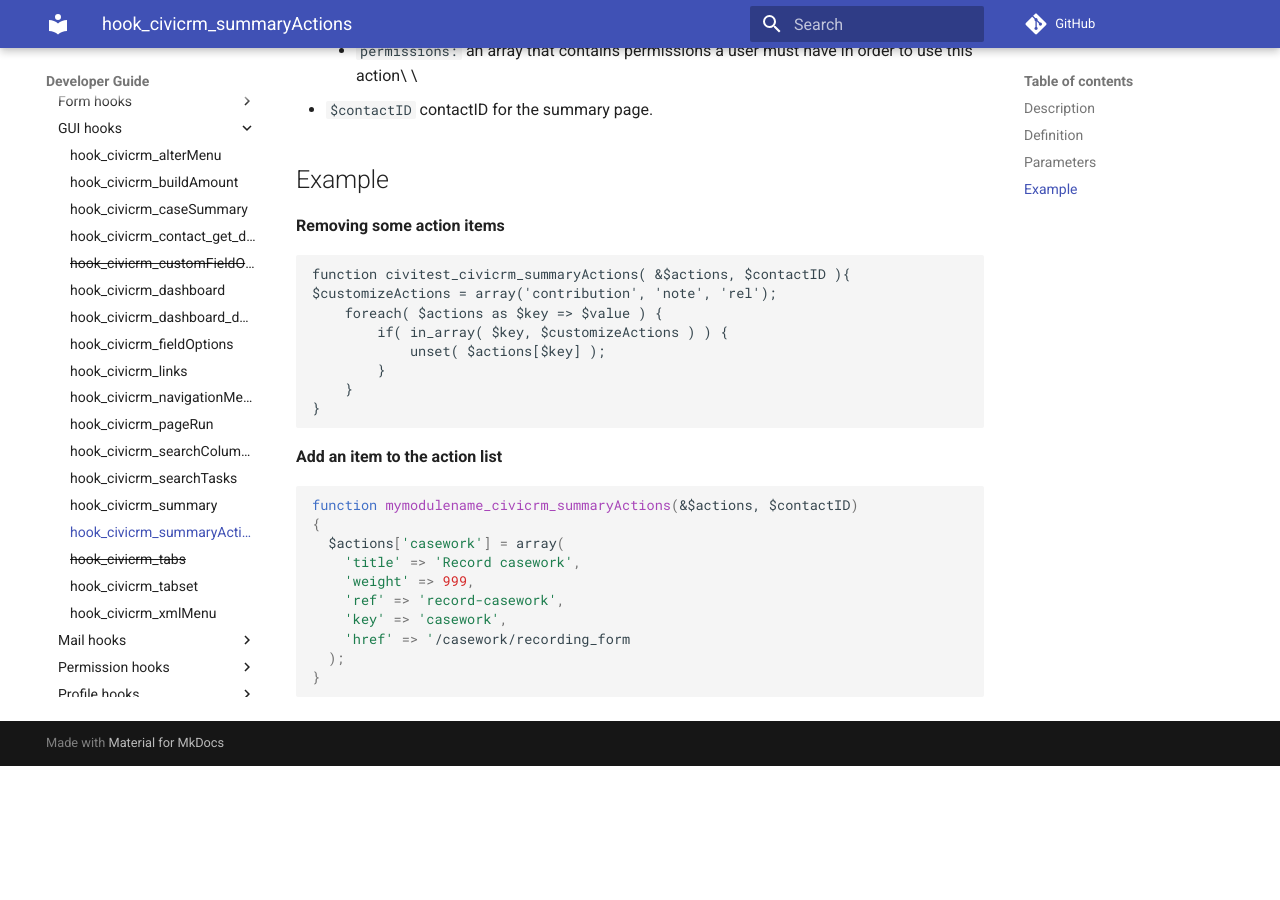
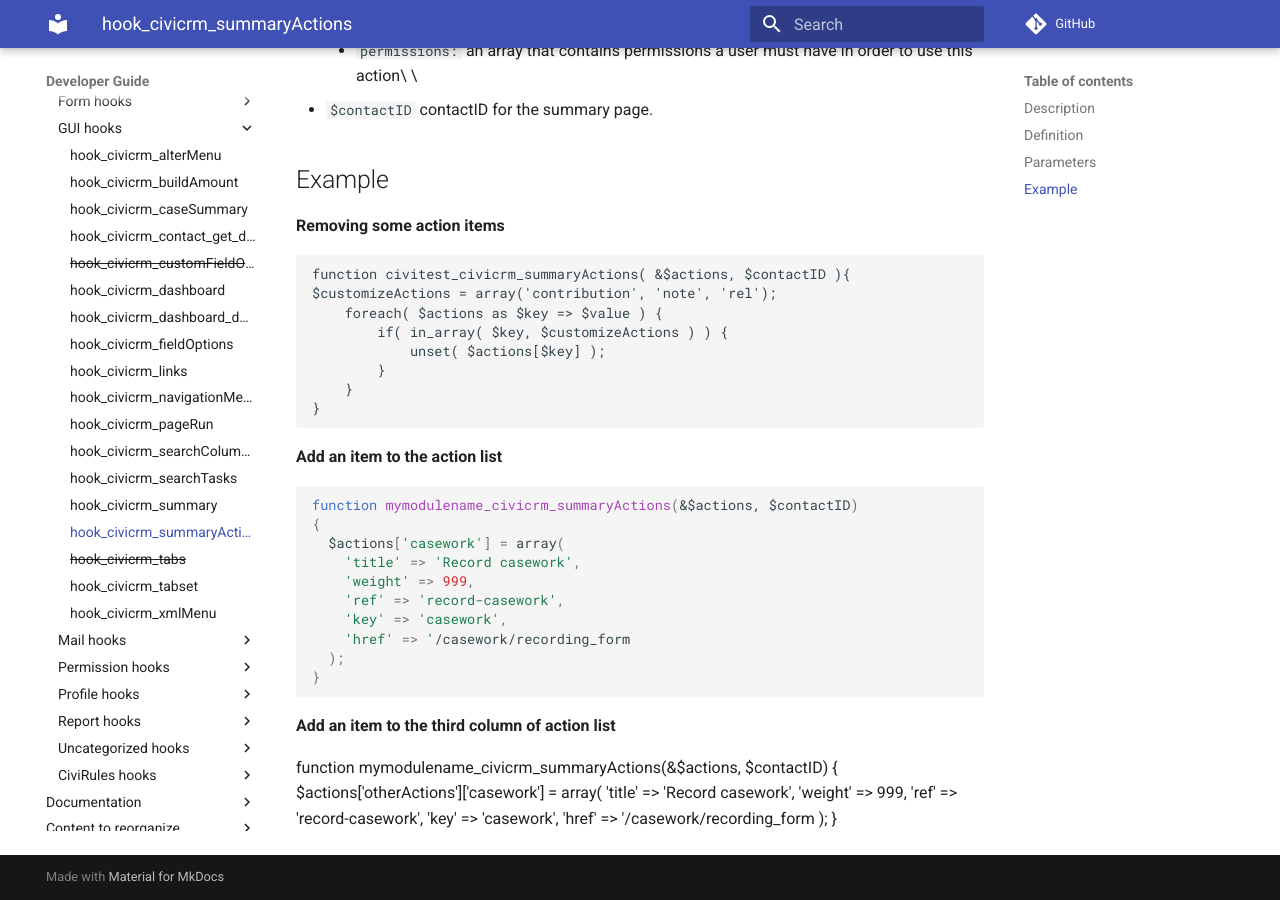
Before and after one commit to civicrm/civicrm-dev-docs, an MkDocs documentation site: the page built from docs/hooks/hook_civicrm_summaryActions.md, in a window 1280 px wide and 900 px high, scrolled down 719 px. Built offline with MkDocs 1.6.1 and Material for MkDocs 9.7.7, drawn with Linux system fonts in a browser that asks for light colours; comment, search, counter and statistics services are not loaded; old or Windows-style settings are respelled for this version of MkDocs; before the commit the page ends 1485 px from its top, so only the background shows below that.

Commit message:
CRM-20332: modify summaryAction hook to allow user-defined action in third column of action list

```diff
--- a/docs/hooks/hook_civicrm_summaryActions.md
+++ b/docs/hooks/hook_civicrm_summaryActions.md
@@ -52,3 +52,16 @@
         'href' => '/casework/recording_form
       );
     }
+
+**Add an item to the third column of action list**
+
+   function mymodulename_civicrm_summaryActions(&$actions, $contactID)
+   {
+     $actions['otherActions']['casework'] = array(
+       'title' => 'Record casework',
+       'weight' => 999,
+       'ref' => 'record-casework',
+       'key' => 'casework',
+       'href' => '/casework/recording_form
+       );
+    }
```
